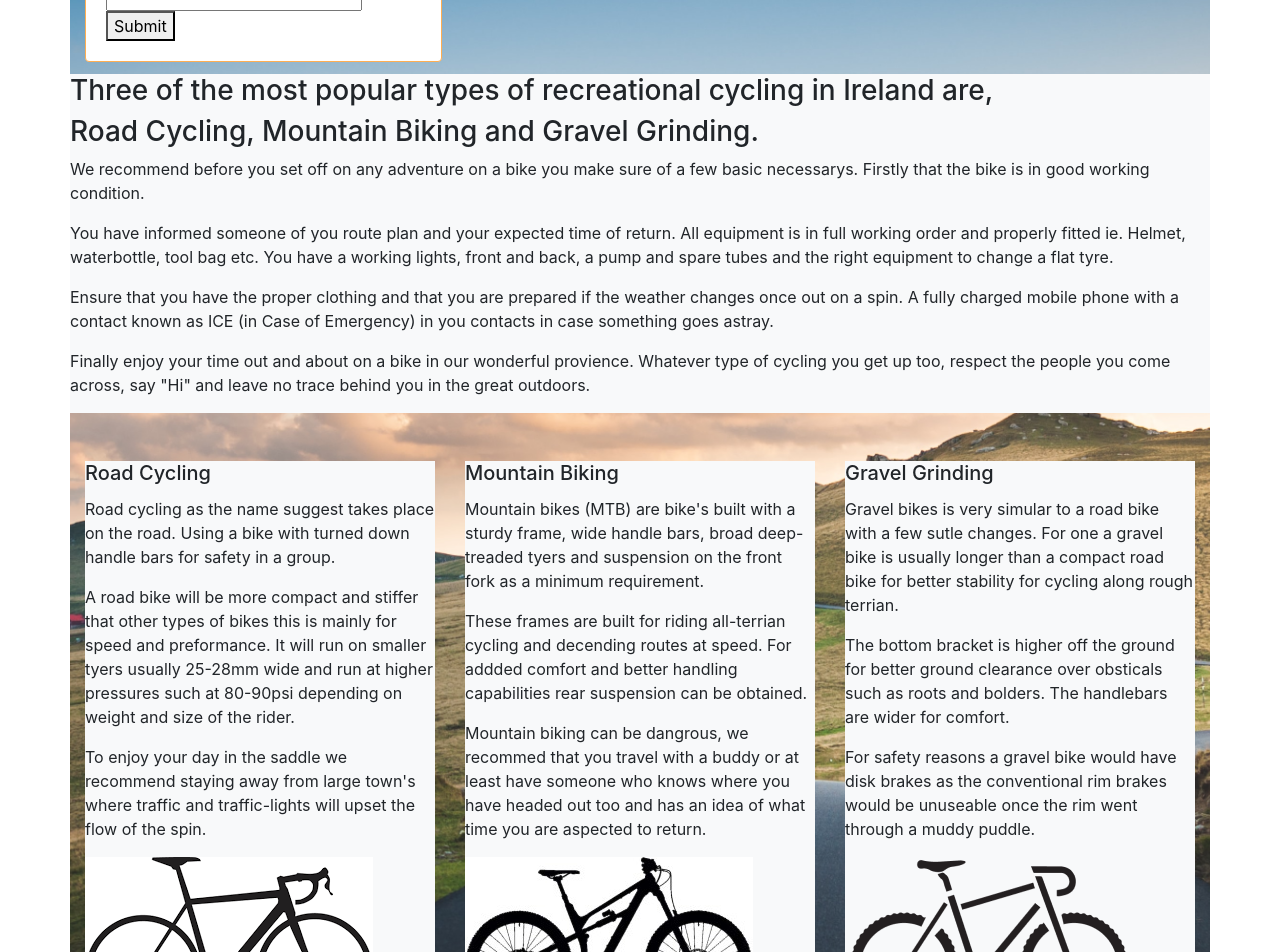
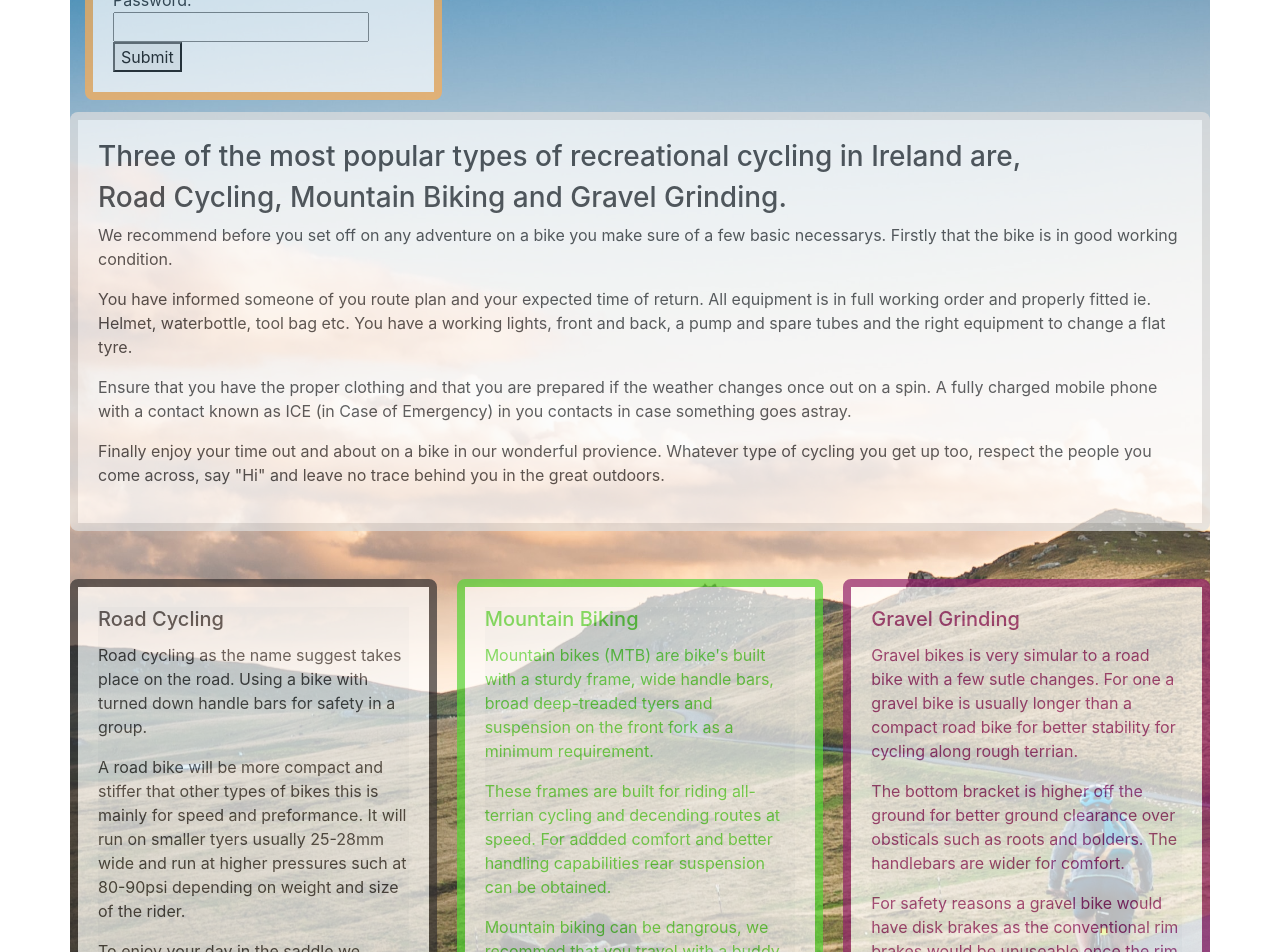
Before and after one commit to Derek-n00192978/vue_cycle_route, a Vue app: page /info in a window 1280 px wide. Shown: the part 240-1192 px from the top of the page. Built offline with nearby package versions, Linux system fonts and the light colour scheme; no server answers.

Commit message:
opacity to cards

```diff
--- a/src/pages/routes/Indepth.vue
+++ b/src/pages/routes/Indepth.vue
@@ -11,19 +11,23 @@
       </b-card-group>
     </div>
     <h4 v-else></h4>
-    <div class="row bg-light">
+    <div class="row">
+      <b-card-group>
+        <b-card>
             <h3 class="bold">Three of the most popular types of recreational cycling in Ireland are,</h3>
             <h3>Road Cycling, Mountain Biking and Gravel Grinding.</h3>
             <p>We recommend before you set off on any adventure on a bike you make sure of a few basic necessarys. Firstly that the bike is in good working condition.</p>
             <p>You have informed someone of you route plan and your expected time of return. All equipment is in full working order and properly fitted ie. Helmet, waterbottle, tool bag etc. You have a working lights, front and back, a pump and spare tubes and the right equipment to change a flat tyre.</p>
             <p>Ensure that you have the proper clothing and that you are prepared if the weather changes once out on a spin. A fully charged mobile phone with a contact known as ICE (in Case of Emergency) in you contacts in case something goes astray.</p>
             <p>Finally enjoy your time out and about on a bike in our wonderful provience. Whatever type of cycling you get up too, respect the people you come across, say "Hi" and leave no trace behind you in the great outdoors.</p>
+          </b-card>
+         </b-card-group>
       </div>
       <br><br>
 
         <div class="row">
-
-            <div class="col-md-4">
+          <b-card-group columns>
+            <b-card class="Road">
               <div class="thumbnail bg-light">
                 <h5 class="card-title">Road Cycling</h5>
                 <p class="card-text">Road cycling as the name suggest takes place on the road. Using a bike with turned down handle bars for safety in a group.</p>
@@ -34,10 +38,9 @@
                 <br>
                 <!--Edited to find all road bike routes 28/02/2022   -->
                 <p class="btn Road"><router-link :to="{ name:'bike', params: { type: 'Road' }}"><strong>Road Routes</strong></router-link></p>
-
               </div>
-            </div>
-            <div class="col-md-4">
+            </b-card>
+            <b-card class="Mountain">
               <div class="thumbnail bg-light">
                 <h5 class="card-title">Mountain Biking</h5>
                 <p class="card-text">Mountain bikes (MTB) are bike's built with a sturdy frame, wide handle bars, broad deep-treaded tyers and suspension on the front fork as a minimum requirement.</p>
@@ -49,8 +52,9 @@
                 <!--Edited to find all mountain bike routes 28/02/2022   -->
                 <p class="btn Mountain"><router-link :to="{ name:'bike', params: { type: 'Mountain' }}"><strong>Mountain Routes</strong></router-link></p>
               </div>
-            </div>
-            <div class="col-md-4">
+              </b-card>
+
+              <b-card class="Gravel">
               <div class="thumbnail bg-light">
                 <h5 class="card-title">Gravel Grinding</h5>
                 <p class="card-text">Gravel bikes is very simular to a road bike with a few sutle changes. For one a gravel bike is usually longer than a compact road bike for better stability for cycling along rough terrian.</p>
@@ -61,7 +65,9 @@
                 <!--Edited to find all gravel bike routes 28/02/2022   -->
                 <p class="btn Gravel"><router-link :to="{ name:'bike', params: { type: 'Gravel' }}"><strong>Gravel Routes</strong></router-link></p>
               </div>
-            </div>
+              </b-card>
+
+            </b-card-group>
         </div>
       </div>
 
@@ -126,7 +132,11 @@ components:{
 }
 </script>
 <style>
-
+.card {
+  border-width: .5rem;
+  border-radius: .5rem;
+  opacity: 0.7;
+}
 .Road {
   border-color: rgb(53, 49, 49);
   color: rgb(53, 49, 49);
--- a/src/pages/routes/Routes.vue
+++ b/src/pages/routes/Routes.vue
@@ -48,10 +48,11 @@
           <div class="row">
             <div class="col-md-6">
               <iframe :src="ihttpURL + route.image_http" width="560" height="600" style="border:0;" allowfullscreen="" loading="lazy"></iframe>
-              <p><strong>Please Note: If world map appears please refresh page to see starting location Image</strong></p>
+              <p class="white"><strong>Please Note: If world map appears please refresh page to see starting location of route.</strong></p>
             </div>
             <div class="col-md-6">
               <iframe :src="googleURL + googleAPI" width="540" height="590"></iframe>
+              <p class="white"><strong>Please Note: When clicking on a starting location please make sure to select the correct one for the route selected.</strong></p>
             </div>
           </div>
         </div>
@@ -125,6 +126,7 @@ export default {
 .card {
   border-width: .5rem;
   border-radius: .5rem;
+  opacity: 0.7;
 }
 .Road {
   border-color: rgb(53, 49, 49);
@@ -141,4 +143,7 @@ export default {
 .Login {
   border-color: rgb(255, 174, 82);
 }
+.white{
+  color: rgb(255,255,255);
+}
 </style>
```
Lines whose indentation alone changed are shown as unchanged.
